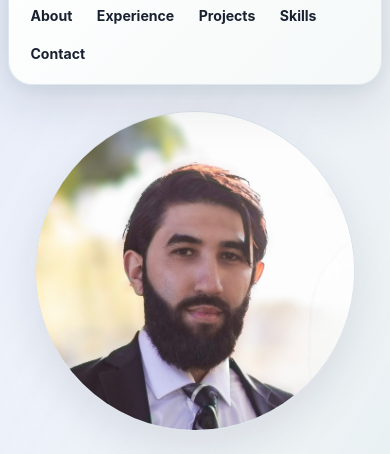
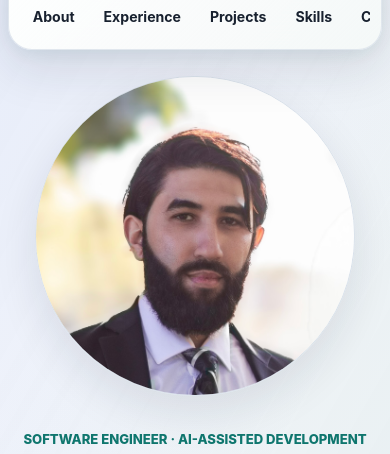
Before and after one commit to devness-portfolio/my-projects, a website with bundled scripts: page githubpage-my-website-portfolio/index.html in a window 390 px wide. Shown: the part 74-528 px from the top of the page. Built offline with nearby package versions, Linux system fonts and the light colour scheme.

Commit message:
Fix mobile navbar wrapping

```diff
--- a/githubpage-my-website-portfolio/portfolio/assets/css/style.css
+++ b/githubpage-my-website-portfolio/portfolio/assets/css/style.css
@@ -860,9 +860,20 @@ h1 {
   }
 
   .main-nav ul {
+    flex-wrap: nowrap;
     justify-content: flex-start;
     overflow-x: auto;
+    scrollbar-width: none;
+    -webkit-overflow-scrolling: touch;
     padding-bottom: 0.1rem;
+  }
+
+  .main-nav ul::-webkit-scrollbar {
+    display: none;
+  }
+
+  .main-nav a {
+    flex: 0 0 auto;
   }
 
   main {
@@ -919,7 +930,7 @@ h1 {
 
 @media (max-width: 520px) {
   html {
-    scroll-padding-top: 180px;
+    scroll-padding-top: 140px;
   }
 
   .site-header {
@@ -934,12 +945,12 @@ h1 {
 
   .main-nav a {
     font-size: 0.88rem;
-    min-height: 2.15rem;
-    padding: 0.48rem 0.64rem;
+    min-height: 2.35rem;
+    padding: 0.55rem 0.78rem;
   }
 
   main {
-    padding-top: 10.8rem;
+    padding-top: 8.65rem;
   }
 
   .hero {
```
